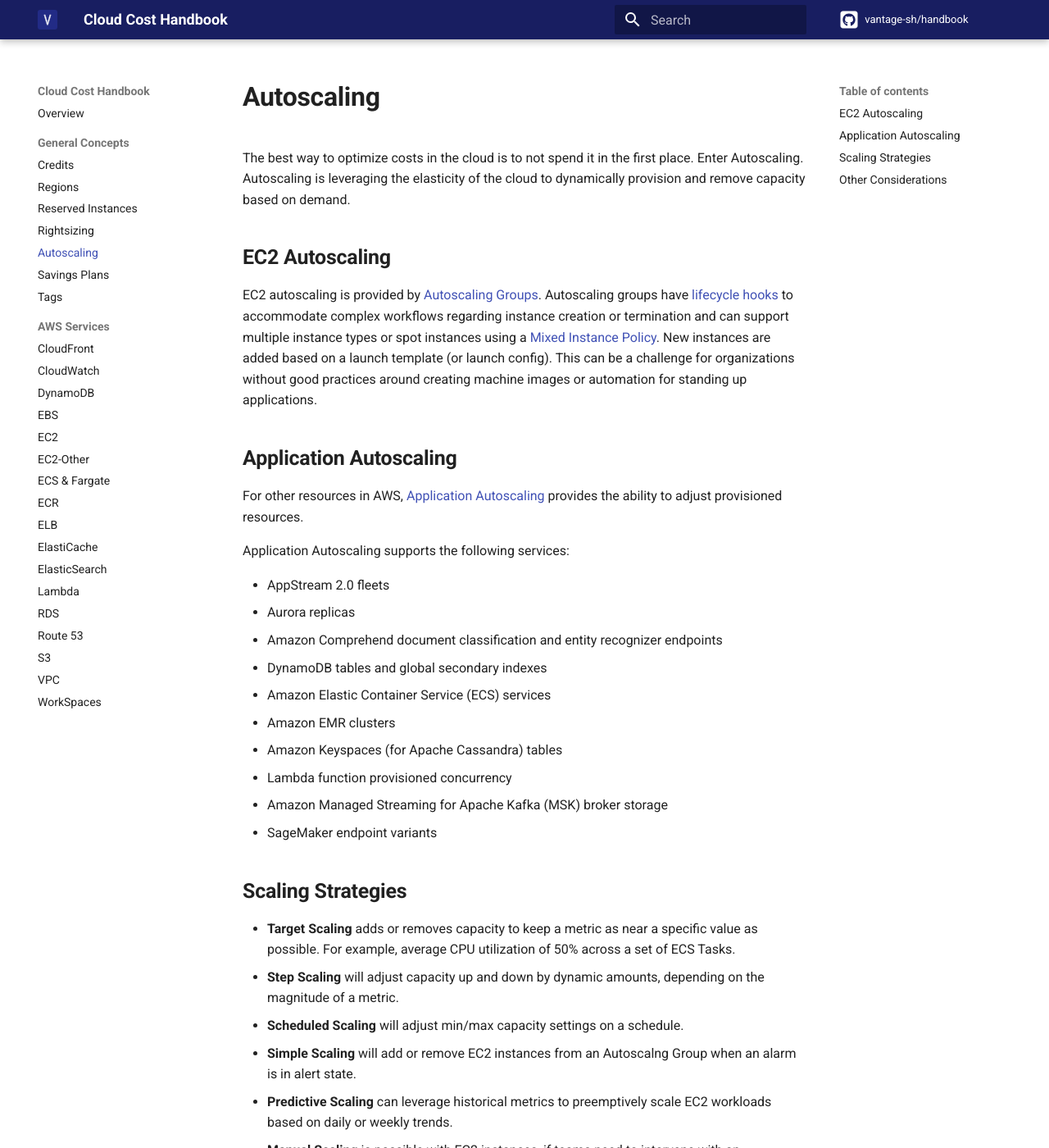
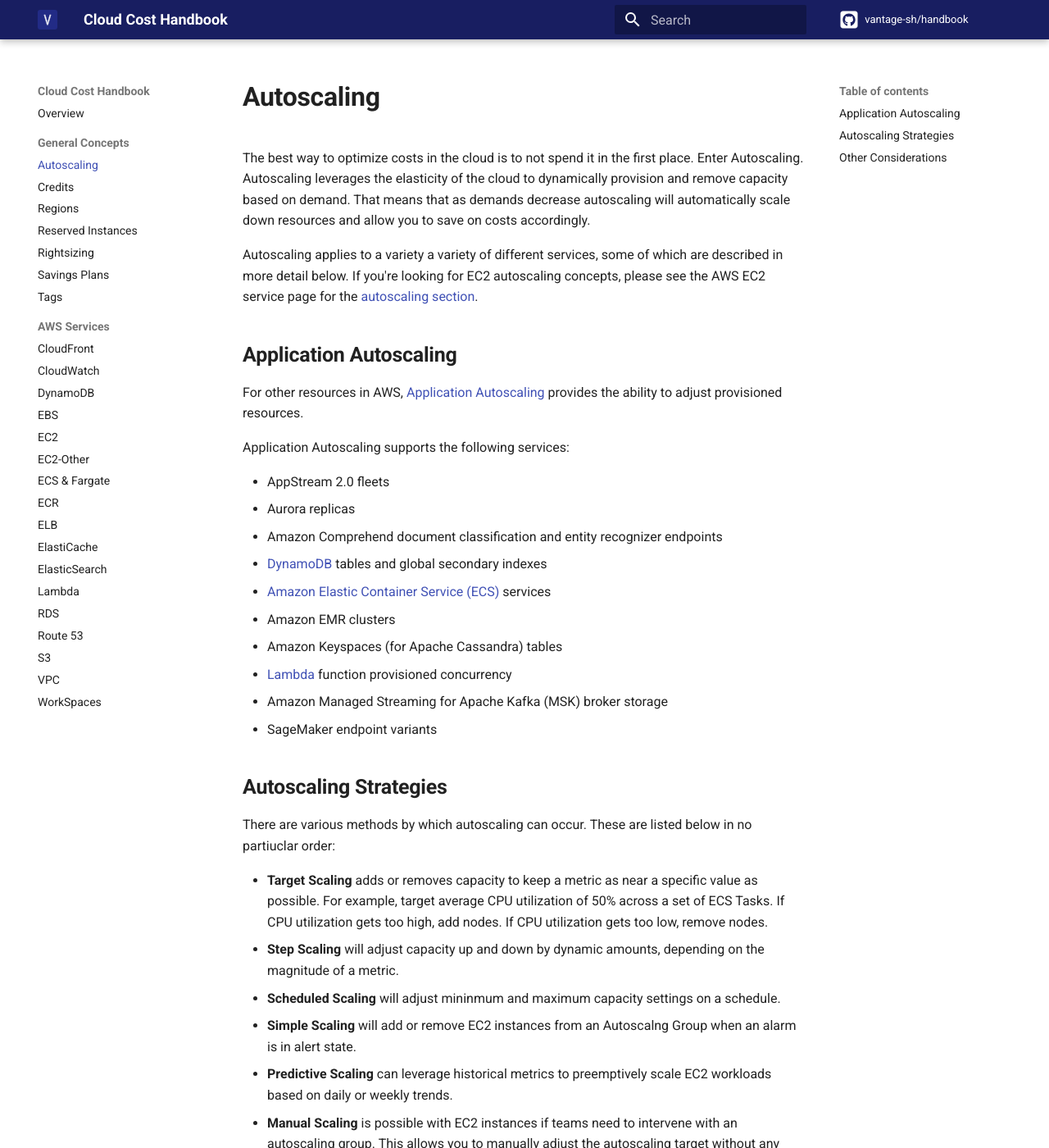
Before and after one commit to vantage-sh/handbook.vantage.sh, an MkDocs documentation site: the page built from docs/aws/concepts/autoscaling.md, in a window 1280 px wide and 1400 px high. Shown: the whole window at 82% size. Built offline with MkDocs 1.6.1 and Material for MkDocs 9.7.7, drawn with Linux system fonts in a browser that asks for light colours; comment, search, counter and statistics services are not loaded; some of the changed text lies outside the part shown.

Commit message:
Alphabetize concepts menu. Move EC2 Autoscaling concept to EC2 service page. Content updates to autoscaling. Link various handbook service pages on autoscaling.

```diff
--- a/docs/aws/concepts/autoscaling.md
+++ b/docs/aws/concepts/autoscaling.md
@@ -1,8 +1,7 @@
-The best way to optimize costs in the cloud is to not spend it in the first place. Enter Autoscaling. Autoscaling is leveraging the elasticity of the cloud to dynamically provision and remove capacity based on demand.
+The best way to optimize costs in the cloud is to not spend it in the first place. Enter Autoscaling. Autoscaling leverages the elasticity of the cloud to dynamically provision and remove capacity based on demand. That means that as demands decrease autoscaling will automatically scale down resources and allow you to save on costs accordingly.
 
-## EC2 Autoscaling
+Autoscaling applies to a variety a variety of different services, some of which are described in more detail below. If you're looking for EC2 autoscaling concepts, please see the AWS EC2 service page for the [autoscaling section](/aws/services/ec2-pricing/#autoscaling).
 
-EC2 autoscaling is provided by [Autoscaling Groups](https://docs.aws.amazon.com/autoscaling/ec2/userguide/AutoScalingGroup.html). Autoscaling groups have [lifecycle hooks](https://docs.aws.amazon.com/autoscaling/ec2/userguide/lifecycle-hooks.html) to accommodate complex workflows regarding instance creation or termination and can support multiple instance types or spot instances using a [Mixed Instance Policy](https://docs.aws.amazon.com/autoscaling/ec2/userguide/asg-purchase-options.html). New instances are added based on a launch template (or launch config). This can be a challenge for organizations without good practices around creating machine images or automation for standing up applications.
 
 ## Application Autoscaling
 
@@ -13,28 +12,30 @@
 * AppStream 2.0 fleets
 * Aurora replicas
 * Amazon Comprehend document classification and entity recognizer endpoints
-* DynamoDB tables and global secondary indexes
-* Amazon Elastic Container Service (ECS) services
+* [DynamoDB](/aws/services/dynamodb-pricing/) tables and global secondary indexes
+* [Amazon Elastic Container Service (ECS)](/aws/services/ecs-and-fargate-pricing/) services
 * Amazon EMR clusters
 * Amazon Keyspaces (for Apache Cassandra) tables
-* Lambda function provisioned concurrency
+* [Lambda](/aws/services/lambda-pricing/) function provisioned concurrency
 * Amazon Managed Streaming for Apache Kafka (MSK) broker storage
 * SageMaker endpoint variants
 
-## Scaling Strategies
+## Autoscaling Strategies
 
-* **Target Scaling** adds or removes capacity to keep a metric as near a specific value as possible. For example, average CPU utilization of 50% across a set of ECS Tasks.
+There are various methods by which autoscaling can occur. These are listed below in no partiuclar order:
+
+* **Target Scaling** adds or removes capacity to keep a metric as near a specific value as possible. For example, target average CPU utilization of 50% across a set of ECS Tasks. If CPU utilization gets too high, add nodes. If CPU utilization gets too low, remove nodes.
 * **Step Scaling** will adjust capacity up and down by dynamic amounts, depending on the magnitude of a metric.
-* **Scheduled Scaling** will adjust min/max capacity settings on a schedule.
+* **Scheduled Scaling** will adjust mininmum and maximum capacity settings on a schedule.
 * **Simple Scaling** will add or remove EC2 instances from an Autoscalng Group when an alarm is in alert state.
 * **Predictive Scaling** can leverage historical metrics to preemptively scale EC2 workloads based on daily or weekly trends.
-* **Manual Scaling** is possible with EC2 instances, if teams need to intervene with an autoscaling group.
+* **Manual Scaling** is possible with EC2 instances if teams need to intervene with an autoscaling group. This allows you to manually adjust the autoscaling target without any automation.
 
 ## Other Considerations
 
 Adding capacity is generally an easy process. For compute, it's just a matter of launching new workers from static images or automated standup processes.
 
-Reducing capacity can be tricky, depending on the application. Web apps generally have their requests clean up inside 30 seconds, so it's easy to use load balancers to drain requests off instances and then terminate cleanly. Queue/batch workers, on the other hand, need to be done with their work, or stash their work somewhere before the node can be terminated. Otherwise, requests can be lost.
+Reducing capacity can be tricky depending on the application. Web applications generally have their requests clean up to prepare for termination within 30 seconds. Load balancers are often used to drain requests off instances and then terminate the instances "cleanly". Queue/batch workers, on the other hand, need to be done with their work, or stash their work somewhere before the node can be terminated. Otherwise, requests and/or data can be lost or incomplete.
 
 DynamoDB Provisioned Capacity has [restrictions](https://docs.aws.amazon.com/amazondynamodb/latest/developerguide/Limits.html) regarding how frequently it can be reduced (4 times per day at any time, plus any time when there hasn't been a reduction in the last hour). There are no restrictions regarding increasing capacity. Tables and Secondary Indexes are managed/scaled independently.
 
--- a/mkdocs.yml
+++ b/mkdocs.yml
@@ -33,11 +33,11 @@
 nav:
   - 'Overview' : 'index.md'
   - 'General Concepts':
+    - 'Autoscaling': 'aws/concepts/autoscaling.md'
     - 'Credits': 'aws/concepts/credits.md'
     - 'Regions' : 'aws/concepts/regions.md'
     - 'Reserved Instances' : 'aws/concepts/reserved-instances.md'
     - 'Rightsizing': 'aws/concepts/rightsizing.md'
-    - 'Autoscaling': 'aws/concepts/autoscaling.md'
     - 'Savings Plans' : 'aws/concepts/savings-plans.md'
     - 'Tags': 'aws/concepts/tags.md'
 
```
Also changed, not shown: docs/aws/services/ec2-pricing.md (+3 -0 lines).
